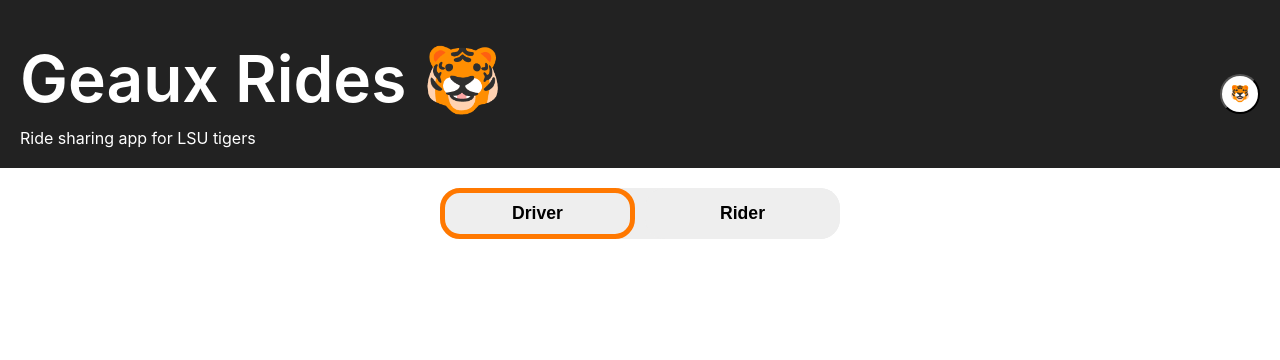
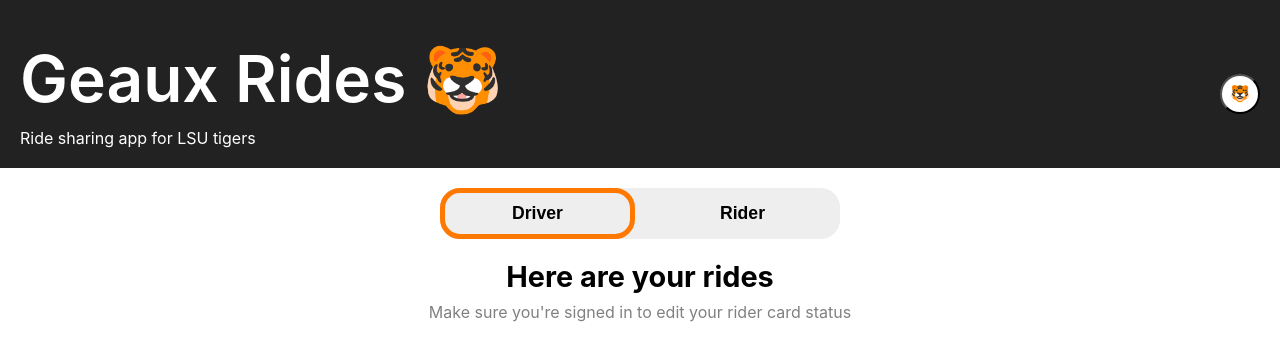
Before and after one commit to DSC-LSU/react-beginner-ride-sharing-app, a React (Create React App) app: page / in a window 1280 px wide. Shown: the top 360 px of the page. Built offline with nearby package versions, Linux system fonts and the light colour scheme.

Commit message:
Added TODOs and solution

```diff
--- a/src/components/DriversSection/DriverSection.tsx
+++ b/src/components/DriversSection/DriverSection.tsx
@@ -13,5 +13,18 @@ export const DriverSection = () => {
 
   const riderCards = () => <ul className={"riders"}></ul>;
 
-  return <div></div>;
+  // TODO 1: return <PageSection>
+  // TODO 1.1: className={"DriversSection"}
+  // TODO 1.2: sectionHeader={"Here are your rides"}
+  // TODO 1.3: sectionSubHeader="Make sure you're signed in to edit your rider card status"
+  // TODO 1.4: children={riderCards()}
+
+  return (
+    <PageSection
+      className={"DriversSection"}
+      sectionHeader={"Here are your rides"}
+      sectionSubHeader="Make sure you're signed in to edit your rider card status"
+      children={riderCards()}
+    />
+  );
 };
--- a/src/components/PageSection/PageSection.tsx
+++ b/src/components/PageSection/PageSection.tsx
@@ -12,5 +12,27 @@ export const PageSection = (props: PageSectionProps) => {
   /* Destructuring the props object. */
   const { className, sectionHeader, sectionSubHeader, children } = props;
 
-  return <div></div>;
+  // TODO 4: classNames = ["PagesSection"]
+  // TODO 5: if (className) classNames.push(className)
+  // TODO 6: const fullClassName = classNames.join(" ")
+
+  const classNames = ["PageSection"];
+  if (className) {
+    classNames.push(className);
+  }
+
+  const fullClassName = classNames.join(" ");
+
+  // TODO 7: return <div className={fullClassName}>
+  // TODO 7.1: <h1 className={"section-header"}>{sectionHeader}</h1>
+  // TODO 7.2: <p className={"section-sub-header"}>{sectionSubHeader}</p>
+  // TODO 7.3: {children}
+
+  return (
+    <div className={fullClassName}>
+      <h1 className={"section-header"}>{sectionHeader}</h1>
+      <p className={"section-sub-header"}>{sectionSubHeader}</p>
+      {children}
+    </div>
+  );
 };
--- a/src/components/Riders/RiderFillFormSection/RiderFillFormSection.tsx
+++ b/src/components/Riders/RiderFillFormSection/RiderFillFormSection.tsx
@@ -48,5 +48,18 @@ export const RiderFillFormSection = (props: RiderFillFormSectionProps) => {
     return <form className={"request-ride-form"} onSubmit={onSubmit}></form>;
   };
 
-  return <div></div>;
+  // TODO 3: return <PageSection>
+  // TODO 3.1: className={"RiderSection"}
+  // TODO 3.2: sectionHeader={"Request a ride"}
+  // TODO 3.3: sectionSubHeader={""}
+  // TODO 3.4: children={requestRideForm()}
+
+  return (
+    <PageSection
+      className={"RiderSection"}
+      sectionHeader={"Request a ride"}
+      sectionSubHeader={""}
+      children={requestRideForm()}
+    />
+  );
 };
--- a/src/components/Riders/RiderSection/RiderSection.tsx
+++ b/src/components/Riders/RiderSection/RiderSection.tsx
@@ -17,5 +17,10 @@ export const RiderSection = (props: RiderSectionProps) => {
     // Listen for riderRequestedDetails changes
   }, []);
 
-  return <div></div>;
+  return (
+    <div>
+      {/* TODO 2: <RiderFillFormSection user={props.user} setUser={props.setUser} /> */}
+      <RiderFillFormSection user={props.user} setUser={props.setUser} />
+    </div>
+  );
 };
```
